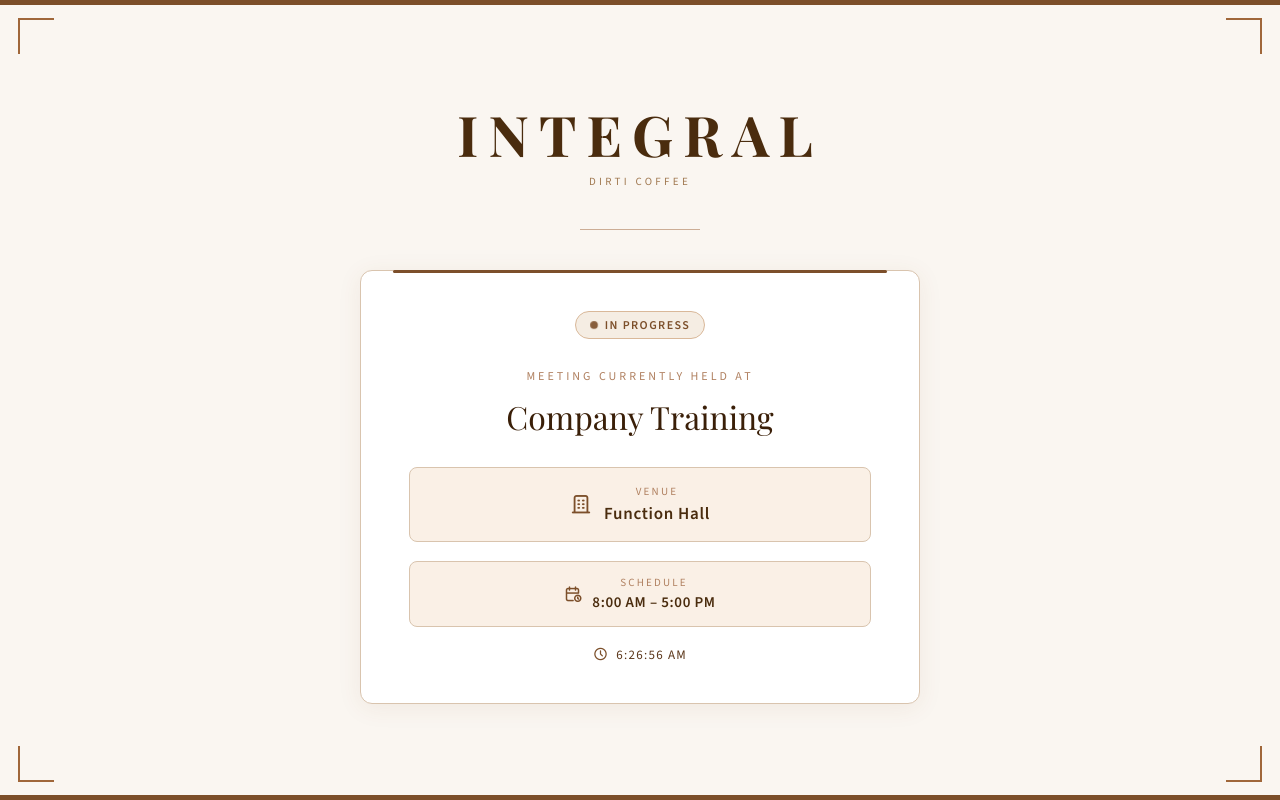
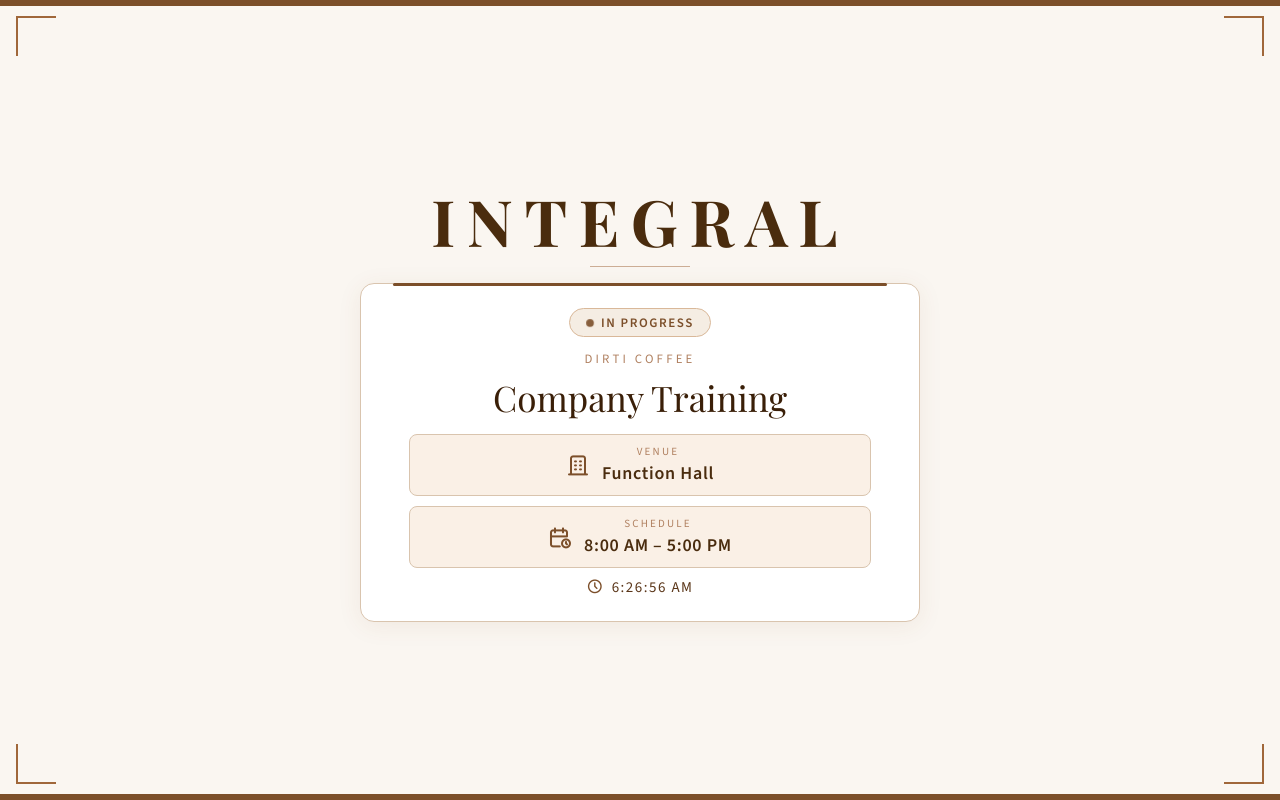
Before and after one commit to e2446/meeting, a plain HTML site: page index.html in a window 1280 px wide. Drawn offline with nearby package versions, Linux system fonts and the light colour scheme.

Commit message:
Update index.html

```diff
--- a/index.html
+++ b/index.html
@@ -9,50 +9,56 @@
   <style>
     *, *::before, *::after { box-sizing: border-box; margin: 0; padding: 0; }
 
+    html, body {
+      width: 100%;
+      height: 100%;
+      overflow: hidden;
+    }
+
     body {
-      min-height: 100vh;
       background: #faf6f1;
       display: flex;
       flex-direction: column;
       align-items: center;
       justify-content: center;
-      padding: 3rem 2rem;
       font-family: 'Source Sans 3', sans-serif;
       position: relative;
-      overflow: hidden;
     }
 
     body::before {
       content: '';
-      position: absolute;
+      position: fixed;
       top: 0; left: 0; right: 0;
-      height: 5px;
+      height: 6px;
       background: #7c4f2a;
+      z-index: 10;
     }
 
     body::after {
       content: '';
-      position: absolute;
+      position: fixed;
       bottom: 0; left: 0; right: 0;
-      height: 5px;
+      height: 6px;
       background: #7c4f2a;
+      z-index: 10;
     }
 
     .corner {
-      position: absolute;
-      width: 36px;
-      height: 36px;
+      position: fixed;
+      width: 40px;
+      height: 40px;
       border-color: #a0673a;
       border-style: solid;
+      z-index: 10;
     }
-    .corner.tl { top: 18px; left: 18px; border-width: 2px 0 0 2px; }
-    .corner.tr { top: 18px; right: 18px; border-width: 2px 2px 0 0; }
-    .corner.bl { bottom: 18px; left: 18px; border-width: 0 0 2px 2px; }
-    .corner.br { bottom: 18px; right: 18px; border-width: 0 2px 2px 0; }
+    .corner.tl { top: 16px; left: 16px; border-width: 2px 0 0 2px; }
+    .corner.tr { top: 16px; right: 16px; border-width: 2px 2px 0 0; }
+    .corner.bl { bottom: 16px; left: 16px; border-width: 0 0 2px 2px; }
+    .corner.br { bottom: 16px; right: 16px; border-width: 0 2px 2px 0; }
 
     .company-name {
       font-family: 'Playfair Display', serif;
-      font-size: clamp(2rem, 6vw, 3.5rem);
+      font-size: clamp(2.2rem, 5vw, 4rem);
       font-weight: 700;
       color: #4a2c0e;
       letter-spacing: 0.18em;
@@ -62,28 +68,28 @@
     }
 
     .tagline {
-      font-size: 11px;
+      font-size: clamp(9px, 1vw, 12px);
       color: #a07850;
       letter-spacing: 0.3em;
       text-transform: uppercase;
-      margin-bottom: 2.5rem;
+      margin-bottom: clamp(1rem, 2vh, 2rem);
       text-align: center;
     }
 
     .divider {
-      width: 120px;
+      width: 100px;
       height: 1.5px;
       background: #a0673a;
-      margin: 0 auto 2.5rem;
+      margin: 0 auto clamp(1rem, 2vh, 2rem);
       opacity: 0.5;
     }
 
     .notice-card {
       background: #ffffff;
       border: 1.5px solid #d9c4ae;
-      border-radius: 12px;
-      padding: 2.5rem 3rem;
-      max-width: 560px;
+      border-radius: 14px;
+      padding: clamp(1.2rem, 3vh, 2.2rem) clamp(1.5rem, 4vw, 3rem);
+      max-width: min(560px, 88vw);
       width: 100%;
       text-align: center;
       position: relative;
@@ -106,13 +112,13 @@
       background: #f5ede3;
       border: 1px solid #d9b899;
       border-radius: 20px;
-      padding: 5px 14px;
-      font-size: 12px;
+      padding: 5px 16px;
+      font-size: clamp(10px, 1.1vw, 13px);
       font-weight: 600;
       color: #7c4f2a;
       letter-spacing: 0.12em;
       text-transform: uppercase;
-      margin-bottom: 1.8rem;
+      margin-bottom: clamp(0.8rem, 1.5vh, 1.5rem);
     }
 
     .dot {
@@ -129,23 +135,23 @@
     }
 
     .headline {
-      font-size: 12px;
+      font-size: clamp(10px, 1vw, 13px);
       color: #b08060;
       letter-spacing: 0.25em;
       text-transform: uppercase;
-      margin-bottom: 0.75rem;
+      margin-bottom: 0.5rem;
     }
 
     .event-title {
       font-family: 'Playfair Display', serif;
-      font-size: clamp(1.4rem, 4vw, 2rem);
+      font-size: clamp(1.4rem, 3.5vw, 2.2rem);
       font-weight: 400;
       color: #3a1f08;
-      margin-bottom: 1.8rem;
+      margin-bottom: clamp(0.8rem, 1.5vh, 1.5rem);
       line-height: 1.3;
     }
 
-    .venue-row {
+    .venue-row, .schedule-row {
       display: flex;
       align-items: center;
       justify-content: center;
@@ -153,57 +159,25 @@
       background: #faf0e6;
       border: 1px solid #d9c4ae;
       border-radius: 8px;
-      padding: 1rem 1.5rem;
-      margin-bottom: 1.2rem;
+      padding: clamp(0.6rem, 1.2vh, 1rem) 1.5rem;
+      margin-bottom: clamp(0.6rem, 1vh, 1rem);
     }
 
-    .venue-icon {
-      font-size: 22px;
+    .venue-row i, .schedule-row i {
+      font-size: clamp(18px, 2vw, 24px);
       color: #7c4f2a;
     }
 
-    .venue-label {
-      font-size: 11px;
-      color: #b08060;
-      letter-spacing: 0.2em;
-      text-transform: uppercase;
-      margin-bottom: 3px;
-    }
-
-    .venue-name {
-      font-size: 17px;
-      font-weight: 600;
-      color: #4a2c0e;
-      letter-spacing: 0.04em;
-    }
-
-    .schedule-row {
-      display: flex;
-      align-items: center;
-      justify-content: center;
-      gap: 10px;
-      background: #faf0e6;
-      border: 1px solid #d9c4ae;
-      border-radius: 8px;
-      padding: 0.85rem 1.5rem;
-      margin-bottom: 1.2rem;
-    }
-
-    .schedule-row i {
-      font-size: 18px;
-      color: #7c4f2a;
-    }
-
-    .schedule-label {
-      font-size: 11px;
+    .venue-label, .schedule-label {
+      font-size: clamp(9px, 0.9vw, 11px);
       color: #b08060;
       letter-spacing: 0.2em;
       text-transform: uppercase;
       margin-bottom: 2px;
     }
 
-    .schedule-time {
-      font-size: 15px;
+    .venue-name, .schedule-time {
+      font-size: clamp(14px, 1.6vw, 18px);
       font-weight: 600;
       color: #4a2c0e;
       letter-spacing: 0.04em;
@@ -214,15 +188,15 @@
       align-items: center;
       justify-content: center;
       gap: 7px;
-      margin-top: 0.4rem;
-      font-size: 13px;
+      margin-top: 0.5rem;
+      font-size: clamp(12px, 1.2vw, 15px);
       color: #a07850;
       letter-spacing: 0.1em;
     }
 
     .live-time-row i {
       color: #7c4f2a;
-      font-size: 15px;
+      font-size: clamp(14px, 1.3vw, 17px);
       vertical-align: -1px;
     }
 
@@ -239,7 +213,7 @@
   <div class="corner br"></div>
 
   <p class="company-name">Integral</p>
-  <p class="tagline">DIRTI COFFEE</p>
+
   <div class="divider"></div>
 
   <div class="notice-card">
@@ -248,11 +222,11 @@
       In Progress
     </div>
 
-    <p class="headline">Meeting currently held at</p>
+    <p class="headline">DIRTI COFFEE </p>
     <p class="event-title">Company Training</p>
 
     <div class="venue-row">
-      <i class="ti ti-building venue-icon" aria-hidden="true"></i>
+      <i class="ti ti-building" aria-hidden="true"></i>
       <div>
         <p class="venue-label">Venue</p>
         <p class="venue-name">Function Hall</p>
```
